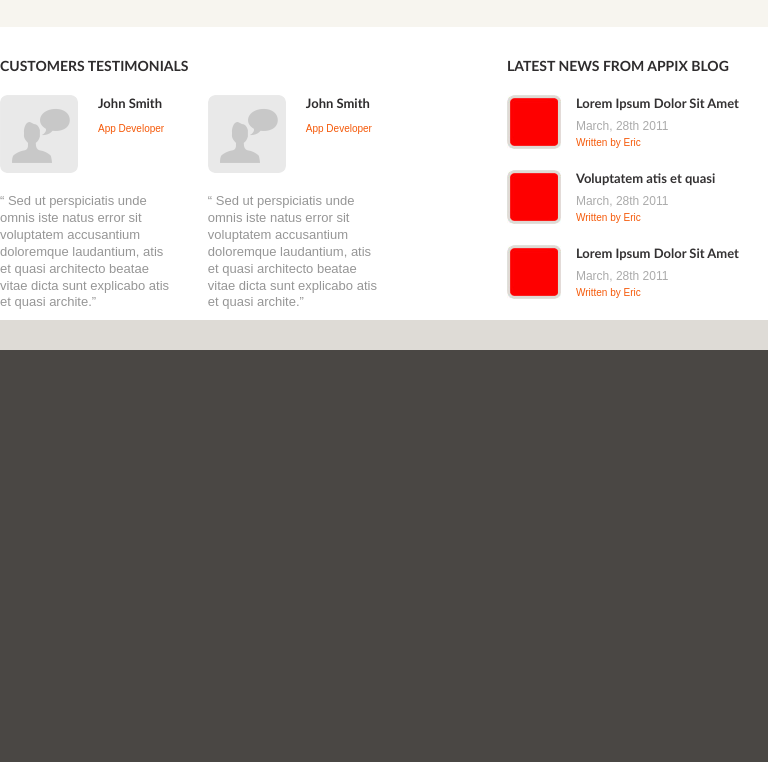
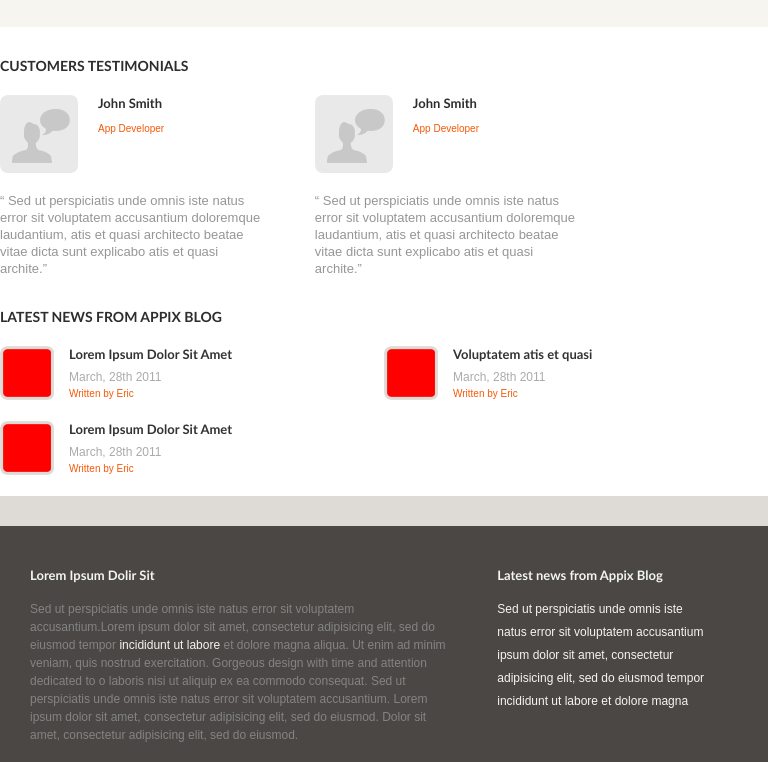
Before and after one commit to Slavabaturov/lesson03.07, a plain HTML site: page index.html in a window 768 px wide. Shown: the part 1098-1860 px from the top of the page. Drawn offline with Linux system fonts and the light colour scheme.

Commit message:
All most done

```diff
--- a/css/style.css
+++ b/css/style.css
@@ -32,7 +32,7 @@ h1, h2, h3, h4, h5, h6{
 	background:#fff;
 }
 .menu{
-	background:#e8e7e3; margin-bottom:30px;
+	background:; margin-bottom:30px;
 }
 	.menu ul{
 		overflow:hidden; padding:30px; list-style:none; font:bold 14px "Trebuchet MS", Arial, Helvetica, sans-serif;
@@ -41,7 +41,7 @@ h1, h2, h3, h4, h5, h6{
 		float:left; margin-right:10px;
 	}
 	.menu ul li a{
-		text-decoration:none; color:#413f40; padding:5px 20px; display:block; border:1px solid #e8e7e3;
+		text-decoration:none; color:#413f40; padding:5px 20px; display:block; border:1px solid #e8e7e3;border: 1px solid #e8e7e3 ;
 	}
 	.menu ul li a:hover{
 		text-decoration:underline;
@@ -224,7 +224,13 @@ font-size: 14px;margin-bottom: 20px;
 	.work-with-us a img{
 		margin: 0 auto;display: block;
 	}
-	.footer-block-left{
-		float: left;margin: 60%;
-	}
+    .bottom-content-left{
+        float: none;width: 100%;margin-bottom: 30px;overflow: hidden;
+    }
+    .bottom-content-right{
+        float: none;width: 100%;
+    }
+    .news-block{
+        overflow: hidden;margin-bottom: 20px;float: left;width: 50%;
+    }
 }
```
